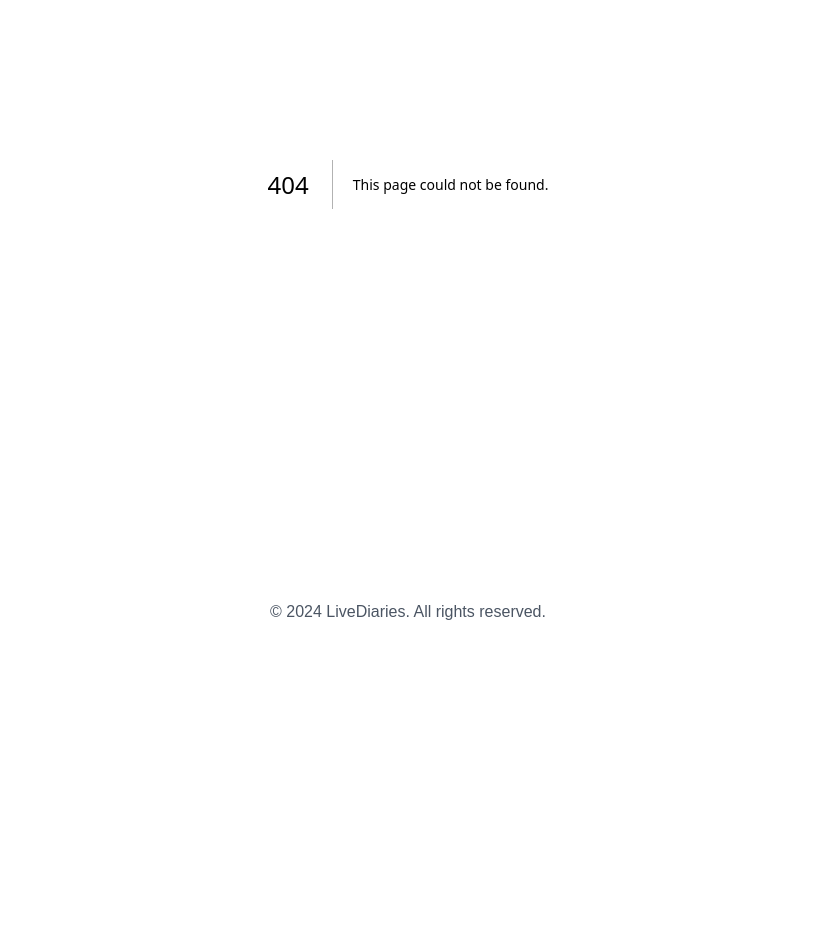
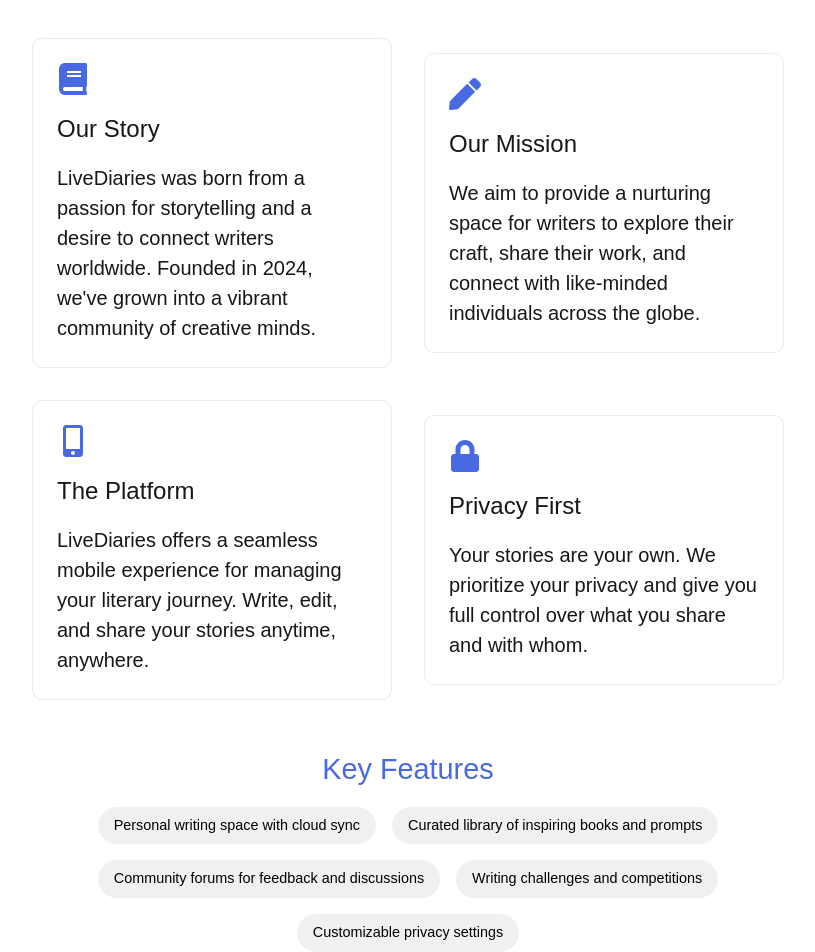
Before and after one commit to OkeahDavid/LiveDiaries, a Next.js app: page /about in a window 1280 px wide. Before the commit this address had no page. Shown: the part 280-1232 px from the top of the page, without its empty margins (232-1047 px from the left). Before the commit the page ends 920 px from the top, so only its background shows below. Built offline with nearby package versions, Linux system fonts and the light colour scheme.

Commit message:
About & Contact page creation
Created first draft pages of an about and  contact page

```diff
--- /dev/null
+++ b/src/app/about/page.tsx
@@ -0,0 +1,89 @@
+import React from 'react';
+import styles from '../page.module.css';
+import { FaBook, FaPen, FaMobileAlt, FaLock } from 'react-icons/fa';
+
+export default function About() {
+  return (
+    <div className={`${styles.container} dark:bg-black`}>
+      <main className={styles.main}>
+        <h1 className={`${styles.title} dark:text-white`}>
+          About <span className={styles.highlight}>LiveDiaries</span>
+        </h1>
+
+        <p className={`${styles.description} dark:text-gray-300`}>
+          Empowering creative writers with a social platform for literary expression
+        </p>
+
+        <div className={styles.grid}>
+          <div className={`${styles.card} dark:bg-gray-900 dark:text-white dark:border-gray-700`}>
+            <FaBook className={styles.icon} />
+            <h2>Our Story</h2>
+            <p>
+              LiveDiaries was born from a passion for storytelling and a desire to connect writers
+              worldwide. Founded in 2024, we&apos;ve grown into a vibrant community of creative minds.
+            </p>
+          </div>
+
+          <div className={`${styles.card} dark:bg-gray-900 dark:text-white dark:border-gray-700`}>
+            <FaPen className={styles.icon} />
+            <h2>Our Mission</h2>
+            <p>
+              We aim to provide a nurturing space for writers to explore their craft, share their
+              work, and connect with like-minded individuals across the globe.
+            </p>
+          </div>
+
+          <div className={`${styles.card} dark:bg-gray-900 dark:text-white dark:border-gray-700`}>
+            <FaMobileAlt className={styles.icon} />
+            <h2>The Platform</h2>
+            <p>
+              LiveDiaries offers a seamless mobile experience for managing your literary journey.
+              Write, edit, and share your stories anytime, anywhere.
+            </p>
+          </div>
+
+          <div className={`${styles.card} dark:bg-gray-900 dark:text-white dark:border-gray-700`}>
+            <FaLock className={styles.icon} />
+            <h2>Privacy First</h2>
+            <p>
+              Your stories are your own. We prioritize your privacy and give you full control over
+              what you share and with whom.
+            </p>
+          </div>
+        </div>
+
+        <section className={`${styles.section} dark:text-white`}>
+          <h2 className={styles.sectionTitle}>Key Features</h2>
+          <ul className={styles.featureList}>
+            <li>Personal writing space with cloud sync</li>
+            <li>Curated library of inspiring books and prompts</li>
+            <li>Community forums for feedback and discussions</li>
+            <li>Writing challenges and competitions</li>
+            <li>Customizable privacy settings</li>
+          </ul>
+        </section>
+
+        <section className={`${styles.section} dark:text-white`}>
+          <h2 className={styles.sectionTitle}>Our Team</h2>
+          <p>
+            LiveDiaries is brought to you by a diverse team of writers, developers, and literature
+            enthusiasts. We&apos;re committed to fostering creativity and building a supportive community
+            for writers of all levels.
+          </p>
+        </section>
+
+        <section className={`${styles.section} dark:text-white`}>
+          <h2 className={styles.sectionTitle}>Join Our Community</h2>
+          <p>
+            Whether you&apos;re a seasoned author or just starting your writing journey, LiveDiaries is
+            here to support and inspire you. Join us today and be part of a growing community of
+            passionate writers.
+          </p>
+          <button className={`${styles.ctaButton} dark:bg-blue-600 dark:hover:bg-blue-700`}>
+            Get Started
+          </button>
+        </section>
+      </main>
+    </div>
+  );
+}
--- /dev/null
+++ b/src/app/contact/page.tsx
@@ -0,0 +1,47 @@
+import React from 'react';
+import styles from '../page.module.css';
+import { FaFacebook, FaGoogle } from 'react-icons/fa';
+
+export default function Contact() {
+  return (
+    <div className={`${styles.container} dark:bg-black`}>
+      <main className={styles.main}>
+        <h1 className={`${styles.title} dark:text-white`}>
+          Contact <span className={styles.highlight}>LiveDiaries</span>
+        </h1>
+
+        <p className={`${styles.description} dark:text-gray-300`}>
+          We are here to provide you with amazing content. Reach out to us for inquiries or more information.
+        </p>
+
+        <div className={styles.grid}>
+          <div className={`${styles.card} dark:bg-gray-900 dark:text-white dark:border-gray-700`}>
+            <h2>📱 Social Media</h2>
+            <p>Follow us on Facebook for more content:</p>
+            <a href="https://www.facebook.com/Livediaries" target="_blank" rel="noopener noreferrer" className={`${styles.link} dark:text-blue-400`}>
+              <FaFacebook /> Live Diaries on Facebook
+            </a>
+          </div>
+
+          <div className={`${styles.card} dark:bg-gray-900 dark:text-white dark:border-gray-700`}>
+            <h2>📧 Email Us</h2>
+            <p>For inquiries, you can email us at:</p>
+            <a href="mailto:LiveDiaries@gmail.com" className={`${styles.link} dark:text-blue-400`}>
+              <FaGoogle /> livediaries@gmail.com
+            </a>
+          </div>
+        </div>
+
+        <form className={`${styles.form} dark:text-white`}>
+          <h2 className={styles.formTitle}>Send us a message</h2>
+          <input type="text" placeholder="Your Name" className={`${styles.input} dark:bg-gray-800 dark:text-white`} />
+          <input type="email" placeholder="Your Email" className={`${styles.input} dark:bg-gray-800 dark:text-white`} />
+          <textarea placeholder="Your Message" className={`${styles.textarea} dark:bg-gray-800 dark:text-white`}></textarea>
+          <button type="submit" className={`${styles.ctaButton} dark:bg-blue-600 dark:hover:bg-blue-700`}>
+            Send Message
+          </button>
+        </form>
+      </main>
+    </div>
+  );
+}
--- a/src/app/download/page.tsx
+++ b/src/app/download/page.tsx
@@ -77,7 +77,7 @@
         <div className={`${styles.grid} mt-8`}>
           <div className={`${styles.card} dark:bg-gray-900 dark:text-white dark:border-gray-700`}>
             <h2>📱 Android</h2>
-            <p>Access your diary on Android devices.</p>
+            <p>Access your diary on Android devices(in development).</p>
           </div>
 
           <div className={`${styles.card} dark:bg-gray-900 dark:text-white dark:border-gray-700`}>
--- a/src/app/page.module.css
+++ b/src/app/page.module.css
@@ -101,3 +101,117 @@
   justify-content: center;
   align-items: center;
 }
+
+/* Contact */
+.form {
+  display: flex;
+  flex-direction: column;
+  width: 100%;
+  max-width: 500px;
+  margin-top: 2rem;
+}
+
+.formTitle {
+  font-size: 1.5rem;
+  margin-bottom: 1rem;
+  text-align: center;
+}
+
+.input, .textarea {
+  width: 100%;
+  padding: 0.75rem;
+  margin-bottom: 1rem;
+  border: 1px solid #eaeaea;
+  border-radius: 5px;
+  font-size: 1rem;
+}
+
+.textarea {
+  height: 150px;
+  resize: vertical;
+}
+
+.link {
+  display: flex;
+  align-items: center;
+  gap: 0.5rem;
+  color: #4869E1;
+  text-decoration: none;
+  transition: color 0.15s ease;
+}
+
+.link:hover {
+  color: #0051bb;
+}
+
+/* About */
+.icon {
+  font-size: 2rem;
+  margin-bottom: 1rem;
+  color: #4869E1;
+}
+
+.section {
+  width: 100%;
+  max-width: 800px;
+  margin: 2rem 0;
+  text-align: center;
+}
+
+.sectionTitle {
+  font-size: 1.8rem;
+  margin-bottom: 1rem;
+  color: #4869E1;
+}
+
+.featureList {
+  list-style-type: none;
+  padding: 0;
+  display: flex;
+  flex-wrap: wrap;
+  justify-content: center;
+  gap: 1rem;
+}
+
+.featureList li {
+  background-color: #f0f0f0;
+  padding: 0.5rem 1rem;
+  border-radius: 20px;
+  font-size: 0.9rem;
+  color: #000; /* Add this to ensure text is visible in light mode */
+}
+
+.dark .featureList li {
+  background-color: #333;
+  color: #fff; /* This ensures text is visible in dark mode */
+}
+
+/* Additional styles that might be needed */
+.aboutGrid {
+  grid-template-columns: 1fr;
+  gap: 2rem;
+}
+
+@media (min-width: 768px) {
+  .aboutGrid {
+    grid-template-columns: 1fr 1fr;
+  }
+}
+
+.authorCard {
+  display: flex;
+  flex-direction: column;
+  align-items: center;
+  text-align: center;
+}
+
+.authorImage {
+  border-radius: 50%;
+  margin-bottom: 1rem;
+}
+
+.subtitle {
+  font-size: 1.5rem;
+  margin-bottom: 1rem;
+  color: #4869E1;
+}
```
Lines whose indentation alone changed are shown as unchanged.
